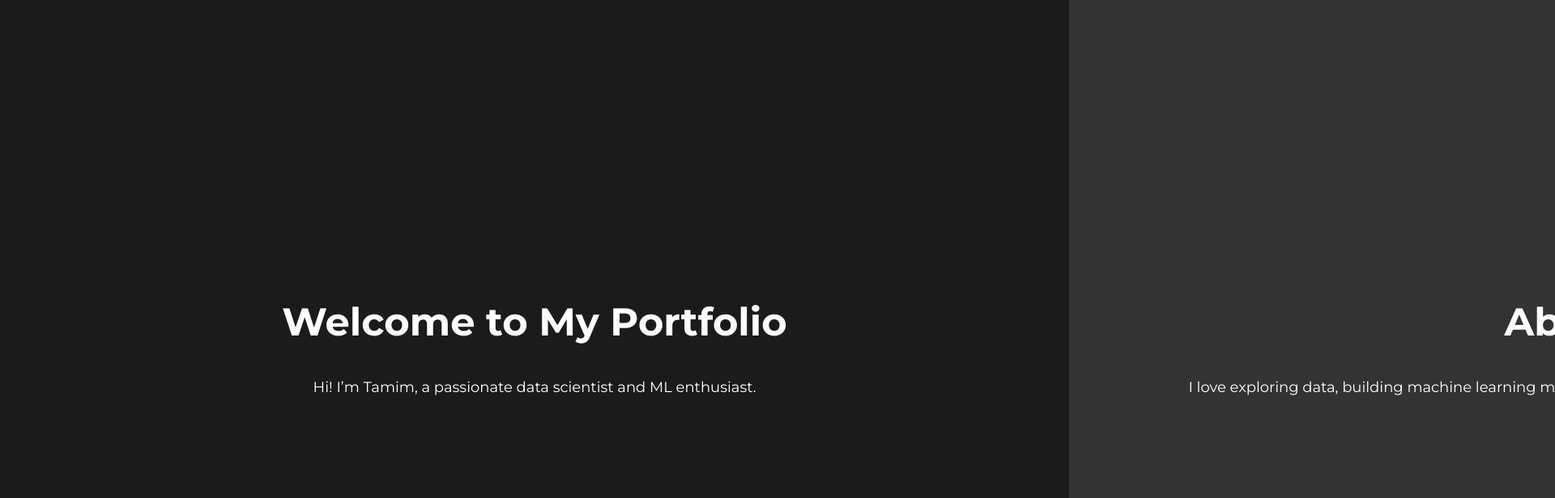
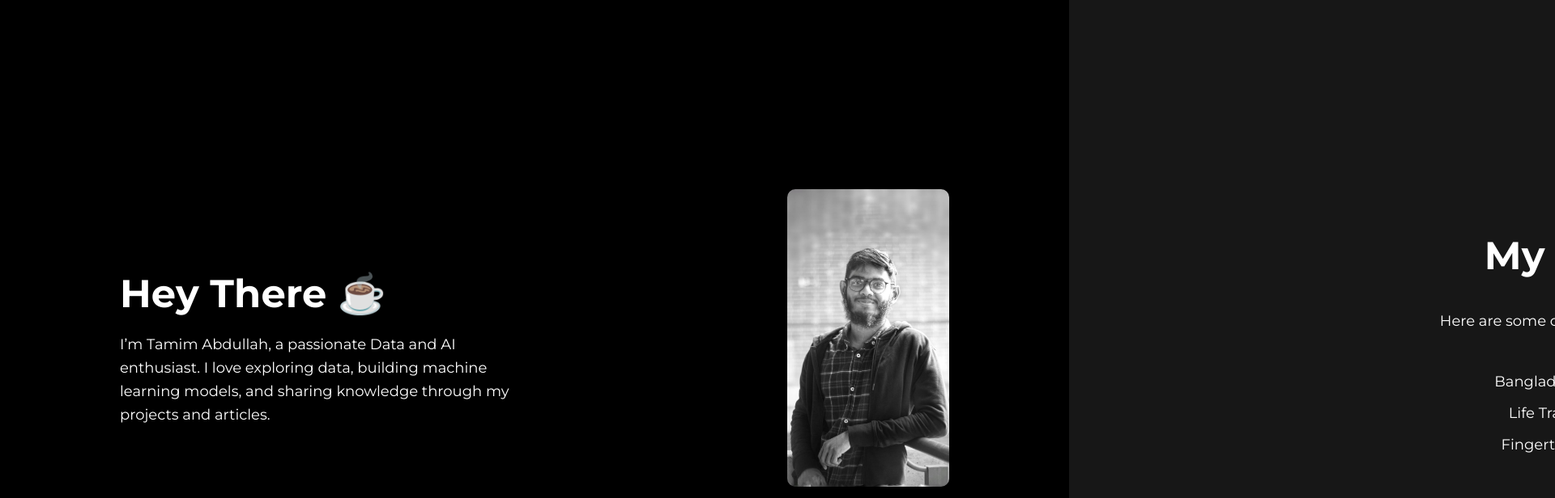
Before and after one commit to tamim-abdullah/tamim-abdullah.github.io, a plain HTML site: page index.html in a window 1280 px wide. Shown: the top 616 px of the page at 81% size, 1920 px wide, since content can reach past the window. Drawn offline with Linux system fonts and the light colour scheme.

Commit message:
Hero Image Added | About Removed

```diff
--- a/index.html
+++ b/index.html
@@ -10,13 +10,18 @@
 <body>
     <div class="container">
         <section id="home">
-            <h1>Welcome to My Portfolio</h1>
-            <p>Hi! I’m Tamim, a passionate data scientist and ML enthusiast.</p>
+            <div class="content">
+                <div class="text">
+                    <h1>Hey There ☕</h1>
+                    <p>I’m Tamim Abdullah, a passionate Data and AI enthusiast.
+                        I love exploring data, building machine learning models, and sharing knowledge through my projects and articles.</p>
+                </div>
+                <div class="image">
+                    <img src="assets/images/myHeroImage.jpg" alt="Tamim Abdullah">
+                </div>
+            </div>
         </section>
-        <section id="about">
-            <h1>About Me</h1>
-            <p>I love exploring data, building machine learning models, and sharing knowledge through my projects and articles.</p>
-        </section>
+
         <section id="projects">
             <h1>My Projects</h1>
             <p>Here are some of the projects I’ve worked on:</p>
--- a/styles/main.css
+++ b/styles/main.css
@@ -5,8 +5,8 @@ body {
     background-color: #000;
     color: #fff;
     font-family: 'Montserrat', sans-serif;
-    overflow-x: scroll; /* Horizontal scrolling */
-    overflow-y: hidden; /* Disable vertical scrolling */
+    overflow-x: scroll;
+    overflow-y: hidden;
     scroll-snap-type: x mandatory;
     height: 100vh;
     display: flex;
@@ -15,13 +15,13 @@ body {
 
 .container {
     display: flex;
-    flex-direction: row; /* Arrange sections horizontally */
-    width: 300vw; /* 3 sections, each 100vw wide */
+    flex-direction: row;
+    width: 300vw; /* 3 sections */
     height: 100%;
 }
 
 section {
-    width: 100vw; /* Full viewport width per section */
+    width: 100vw;
     height: 100%;
     flex-shrink: 0;
     display: flex;
@@ -33,16 +33,34 @@ section {
     padding: 20px;
 }
 
-section#home {
-    background-color: #1b1b1b;
+/* Specific to the Home section */
+#home .content {
+    display: flex;
+    align-items: center;
+    justify-content: space-between;
+    width: 80%;
 }
 
-section#about {
-    background-color: #333;
+#home .text {
+    flex: 1;
+    padding-right: 20px;
+    text-align: left;
 }
 
-section#projects {
-    background-color: #444;
+#home .image {
+    flex: 1;
+    text-align: right;
+}
+
+#home .image img {
+    max-width: 200px; /* Adjust the size of the image */
+    border-radius: 10px; /* Optional rounded corners */
+}
+
+/* Projects sections */
+
+#projects {
+    background-color: #171717;
 }
 
 h1 {
@@ -63,7 +81,3 @@ ul {
 ul li {
     margin: 10px 0;
 }
-
-html {
-    scroll-behavior: smooth;
-}
```
Also changed, not shown: assets/images/myHeroImage.jpg (added).
